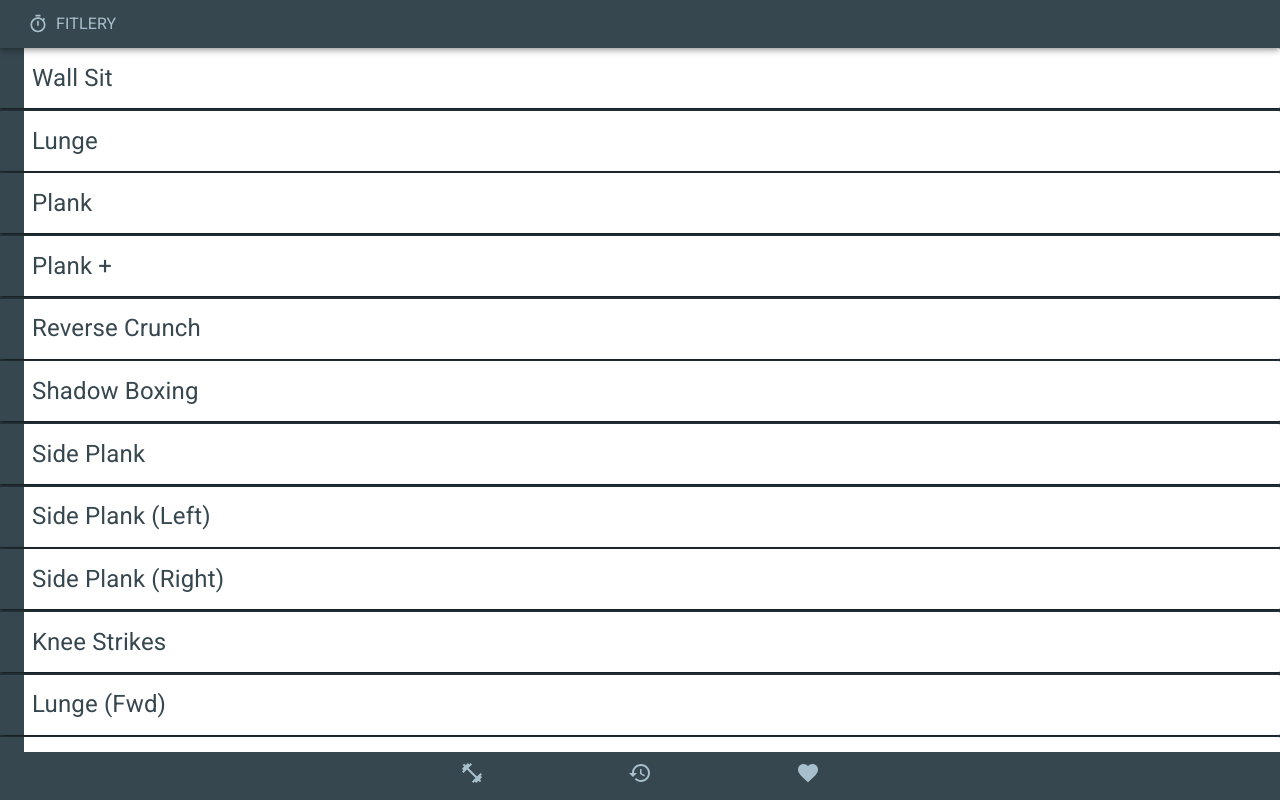
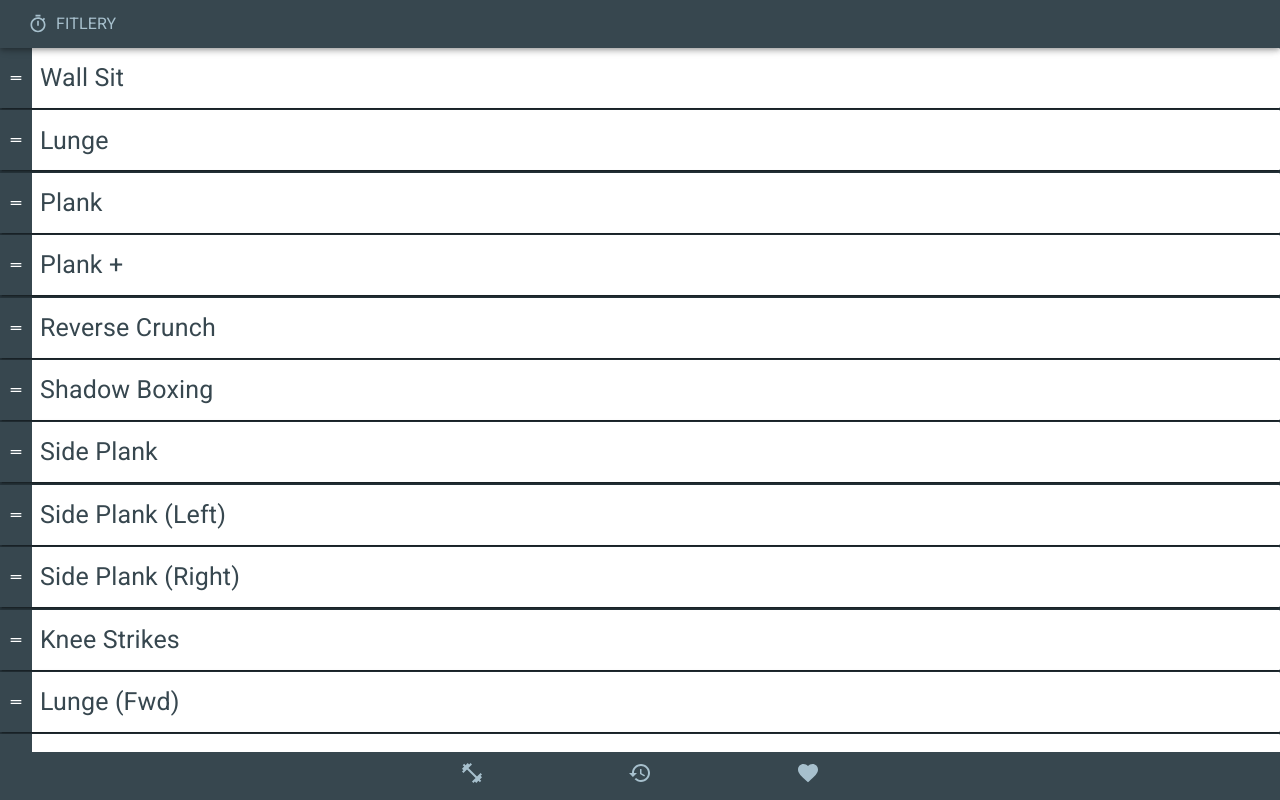
Before and after one commit to m00k/fitlery-web, a React (Create React App) app: page /exercises in a window 1280 px wide. Built offline with nearby package versions, Linux system fonts and the light colour scheme.

Commit message:
feat(execrcise): create drag handle

```diff
--- a/src/exercise/Exercise.tsx
+++ b/src/exercise/Exercise.tsx
@@ -1,33 +1,38 @@
-import Box, { BoxProps } from '@material-ui/core/Box';
+import { makeStyles } from '@material-ui/core';
+import Box from '@material-ui/core/Box';
 import useTheme from '@material-ui/core/styles/useTheme';
+import DragHandleIcon from '@material-ui/icons/DragHandle';
 import React from 'react';
 import { ExerciseData } from './data';
 
-// TODO: duplicate of play list item
-const useStyles = () => {
-  const theme = useTheme();
-  const root: BoxProps = {
+
+const useStyles = makeStyles((theme) => ({
+  root: {
     alignItems: 'center',
-    bgcolor: theme.palette.background.paper,
-    boxShadow: 2,
+    backgroundColor: theme.palette.background.paper,
+    boxShadow: theme.shadows[2],
     borderRadius: 1,
-    borderLeft: theme.spacing(3),
-    borderColor: theme.palette.primary.main,
     color: theme.palette.primary.main,
-    display: 'flex',
+    display: 'grid',
+    gridTemplateColumns: `${theme.spacing(4)}px auto`,
     height: theme.variables.playlist.item.height,
-    mb: 1/3,
-    p: 1,
-    flex: '1',
-  };
-  const inner: React.CSSProperties = {
-    fontSize: '1.5rem',
-  };
-  return {
-    root,
-    inner,
-  }
-}
+    marginBottom: theme.spacing(.3),
+  },
+  inner: {
+    fontSize: theme.typography.h4.fontSize,
+    padding: theme.spacing(1),
+  },
+  drag: {
+    backgroundColor: theme.palette.primary.main,
+    color: theme.palette.primary.contrastText,
+    height: '100%',
+    padding: theme.spacing(1),
+    width: '100%',
+    '&:hover': {
+      cursor: 'grab',
+    }
+  },
+}));
 
 export interface ExerciseProps {
   exercise: ExerciseData;
@@ -36,15 +41,19 @@ export interface ExerciseProps {
 
 export default function Exercise(props: ExerciseProps) {
   const { exercise, onClick } = props;
-  const { root, inner } = useStyles();
+  const theme = useTheme();
+  const classes = useStyles(theme);
 
   return (
     <Box
-      {...root}
+      className={classes.root}
       onClick={onClick}
     >
+      <DragHandleIcon
+        className={classes.drag}
+      />
       <span
-        style={{...inner}}
+        className={classes.inner}
       >
         {exercise.name}
       </span>
```
